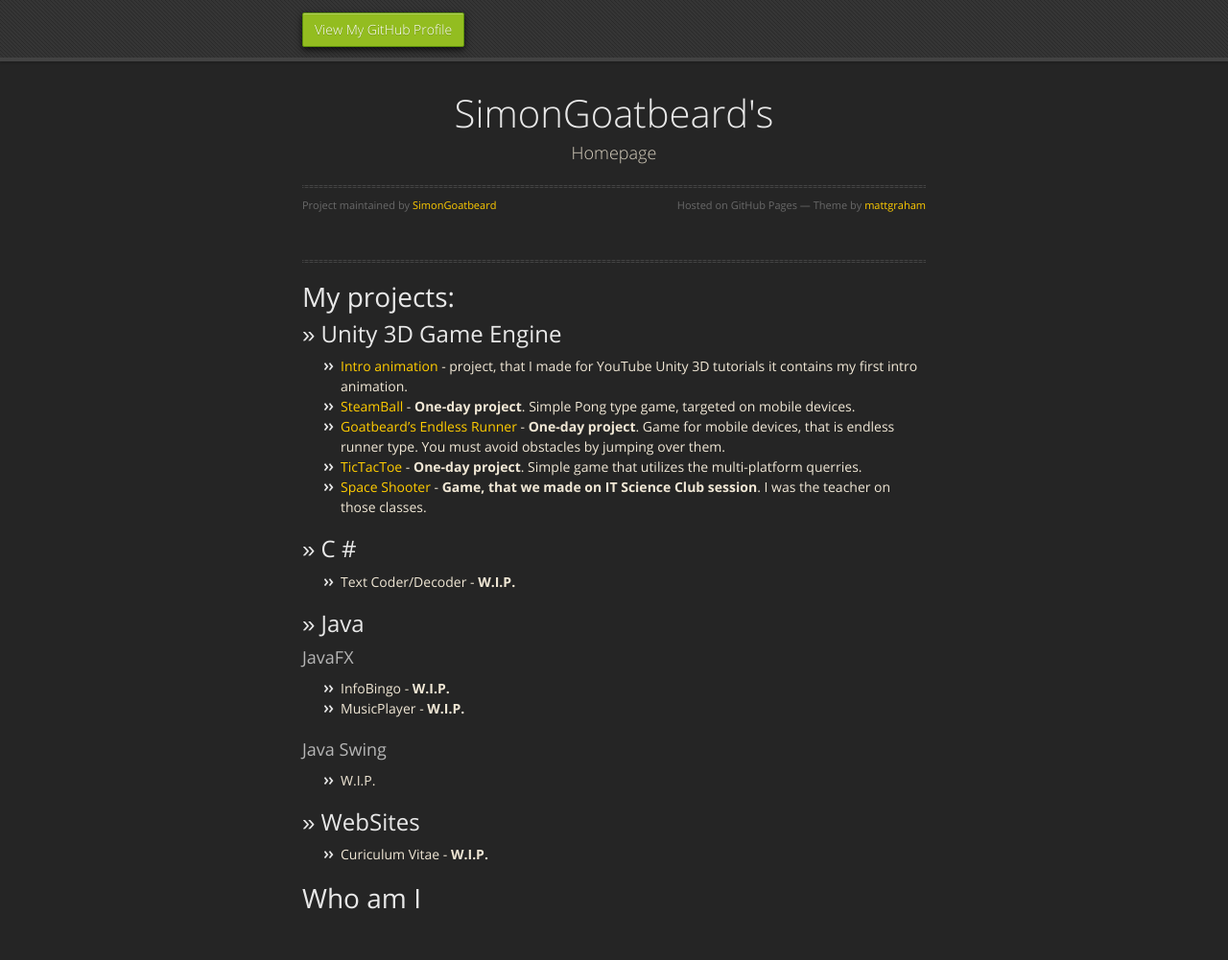
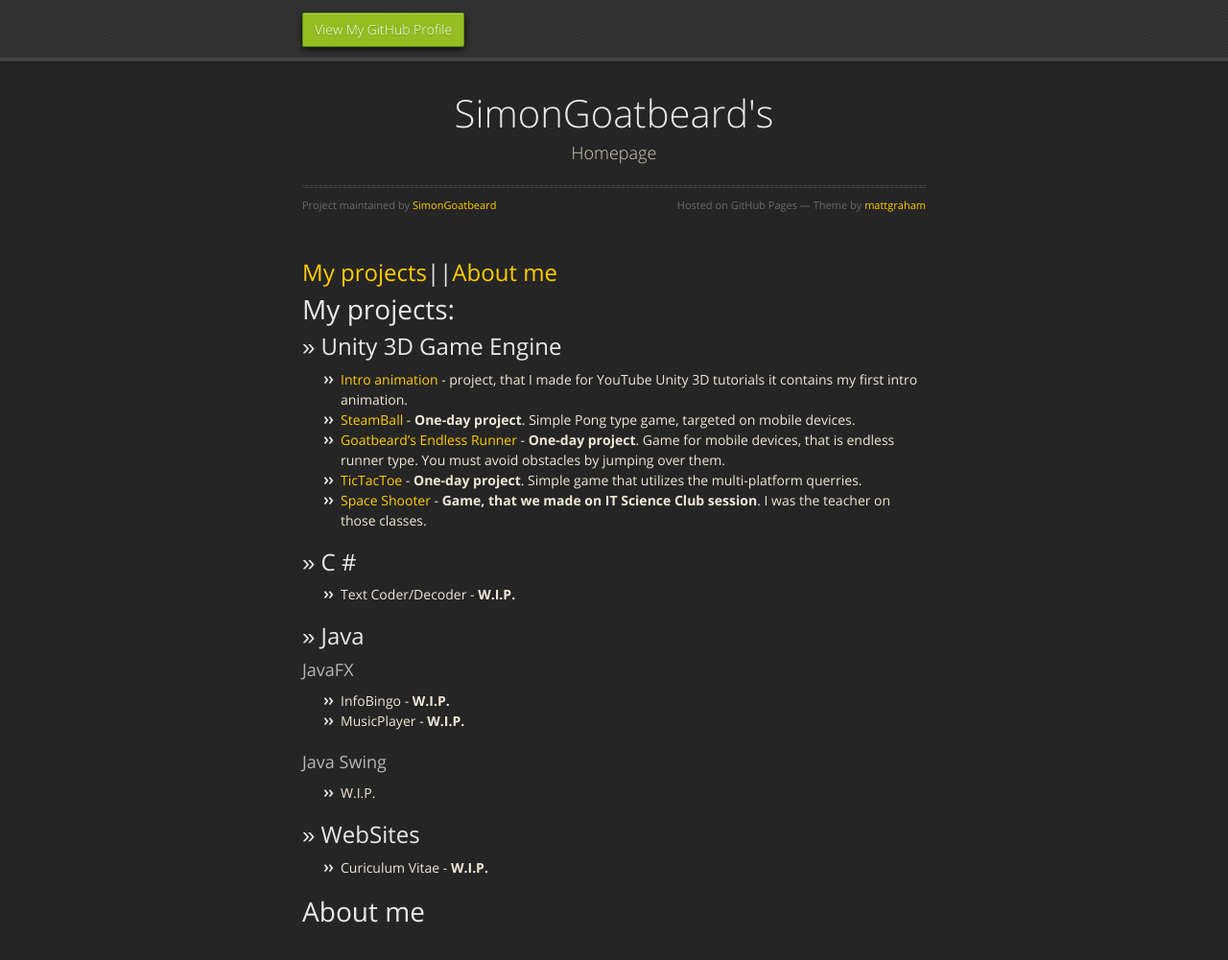
Before and after one commit to SimonGoatbeard/simongoatbeard.github.io, a Jekyll site: the page built from index.md, in a window 1280 px wide and 1066 px high. Shown: the top 1001 px of the window at 96% size. Built offline with Jekyll 4.4.1, drawn with Linux system fonts in a browser that asks for light colours; nearby versions of some CDN libraries; our own code applies the rules of GitHub Pages for plain Markdown files.

Commit message:
Update index.md

```diff
--- a/index.md
+++ b/index.md
@@ -1,6 +1,7 @@
 ---
 layout: default
 ---
+[My projects](#my_projects)||[About me](#about_me)
 ---
 
 
@@ -28,7 +29,7 @@ layout: default
 *   Curiculum Vitae - **W.I.P.**
 
 
-# Who am I
+# <a name="my_projects"></a>About me
 
 
 
```
